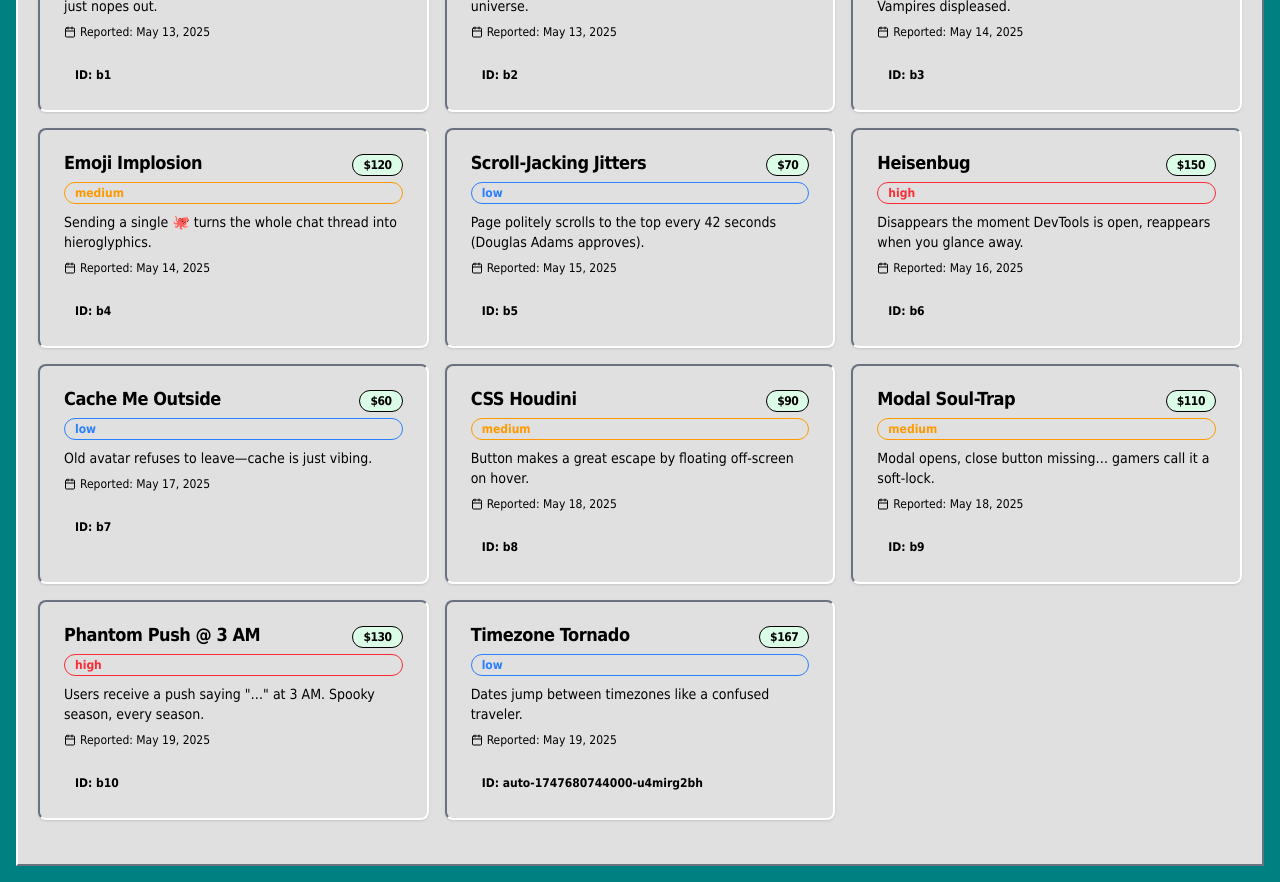
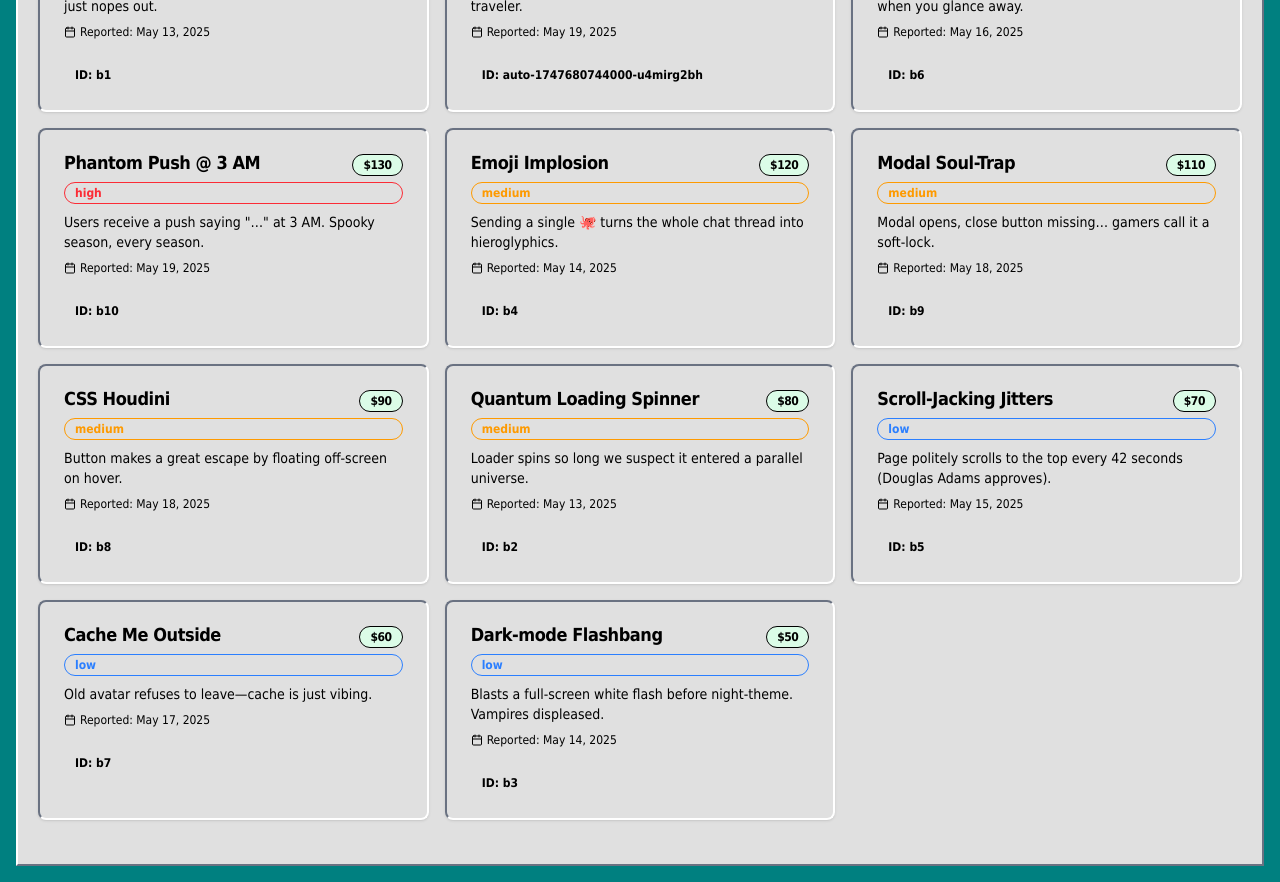
Before and after one commit to Typefacers/bug, a React (Vite) app: page /dashboard in a window 1280 px wide. Shown: the part 1300-2182 px from the top of the page. Built offline with nearby package versions, Linux system fonts and the light colour scheme.

Commit message:
sort active bugs by bounty

```diff
--- a/src/routes/Dashboard.tsx
+++ b/src/routes/Dashboard.tsx
@@ -118,7 +118,10 @@ const ActivityTimeline = ({ bugs }: { bugs: Bug[] }) => {
 
 export default function Dashboard() {
   const bugs = useBugStore(s => s.bugs)
-  const activeBugs = bugs.filter(bug => bug.active)
+  // Sort active bugs by bounty in descending order for display
+  const activeBugs = bugs
+    .filter(bug => bug.active)
+    .sort((a, b) => b.bounty - a.bounty)
   const squashedBugs = bugs.filter(bug => !bug.active)
   const [stats, setStats] = useState({
     active: 0,
```
